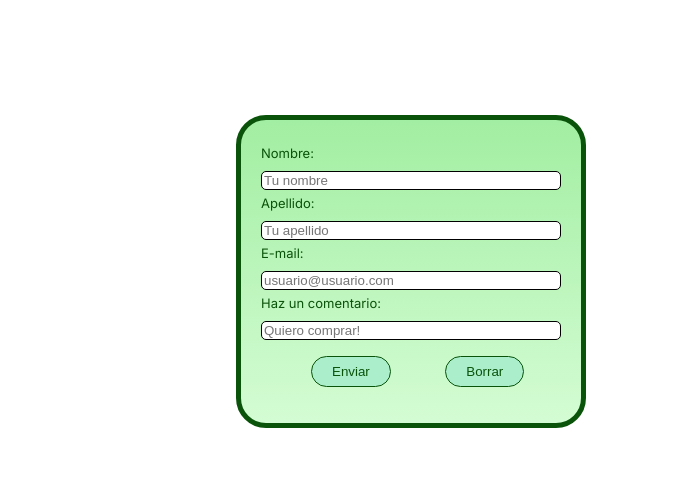
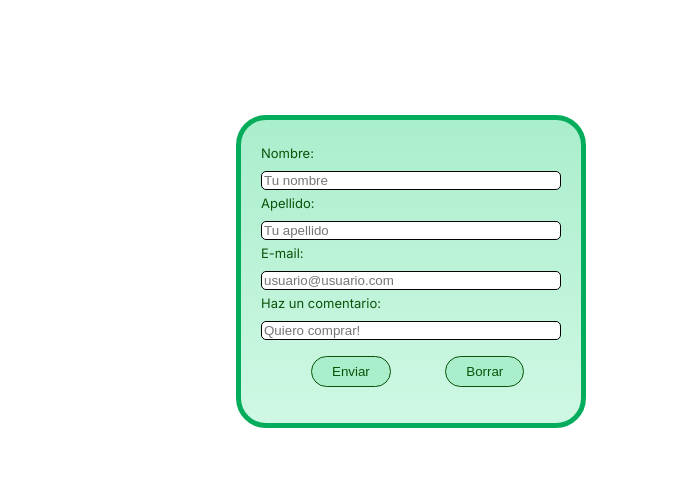
Before and after one commit to verostrizinec/susulenta, a plain HTML site: page pages/contacto.html in a window 1280 px wide. Shown: the part 412-890 px from the top of the page, 604-1280 px from the left. Drawn offline with Linux system fonts and the light colour scheme.

Commit message:
cambio-formulario

```diff
--- a/css/main.css
+++ b/css/main.css
@@ -431,9 +431,10 @@ td {
         justify-content: center;
         width: 180px;
         border-radius: 30px;
-        background-image: linear-gradient(rgb(142, 235, 188),rgb(170, 238, 204));
+        background-image: linear-gradient(rgb(170, 238, 204),rgb(207, 248, 228));
         padding: 20px;
         border-style: solid;
+        border-color: rgb(3, 173, 91);
         border-width: 5px;
         margin-bottom: 15px;
         justify-items: center;
@@ -466,8 +467,9 @@ td {
     justify-content: center;
     width: 300px;
     border-radius: 30px;
-    background-image: linear-gradient(rgb(162, 238, 162),rgb(212, 252, 212));
+    background-image: linear-gradient(rgb(170, 238, 204),rgb(207, 248, 228));
     padding: 20px;
+    border-color: rgb(3, 173, 91);
     border-style: solid;
 }
 label {
```
